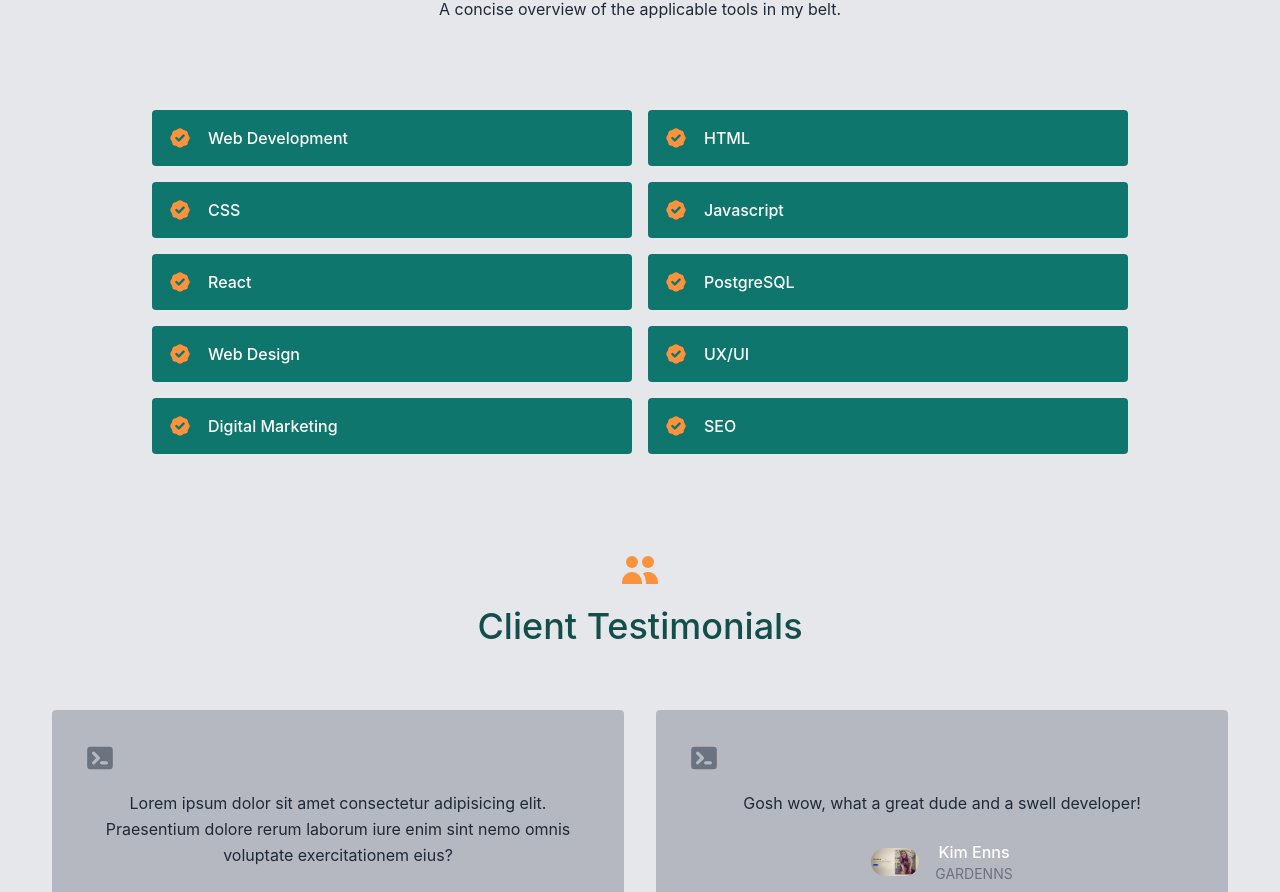
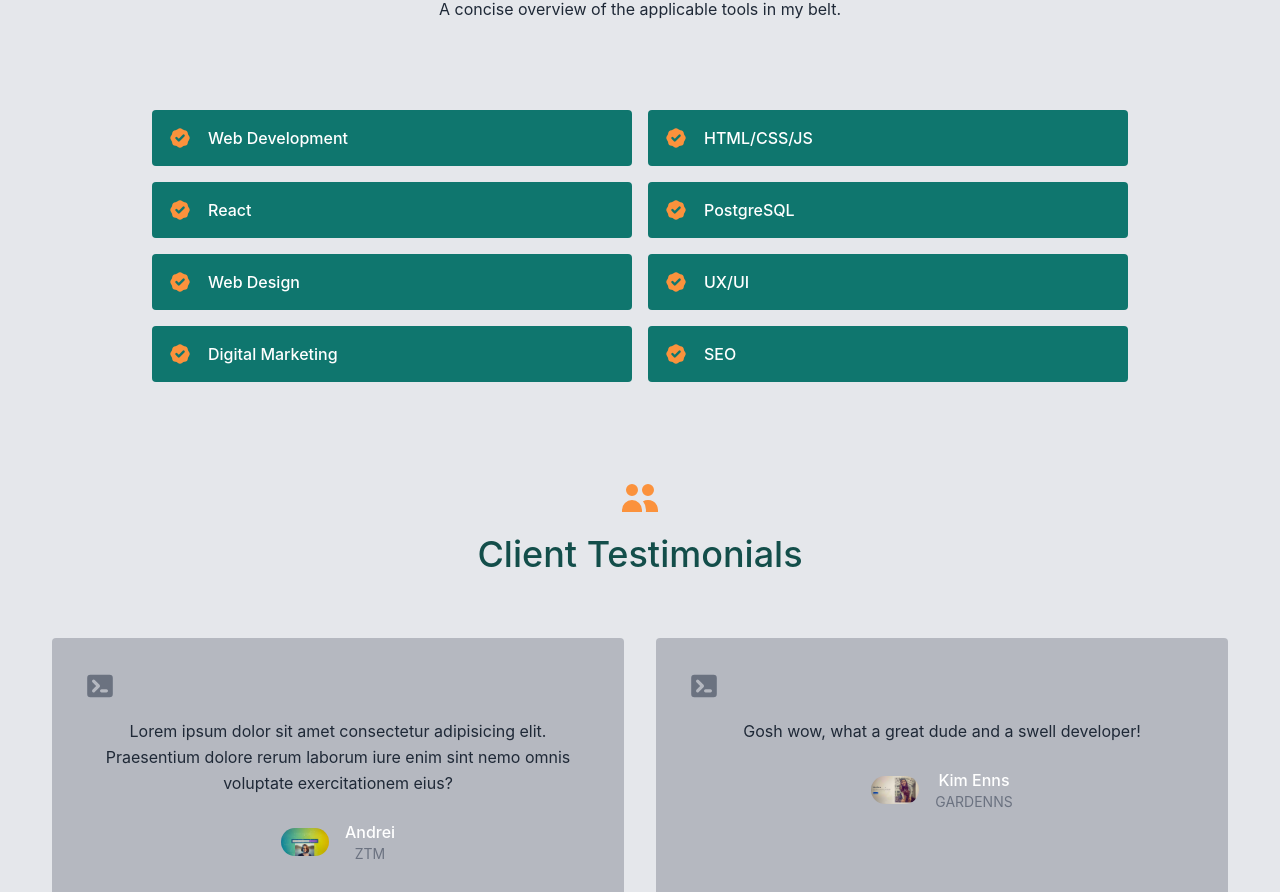
Before and after one commit to robalobadob/react-dev-portfolio, a React (Create React App) app: page / in a window 1280 px wide. Shown: the part 1558-2450 px from the top of the page. Built offline with nearby package versions, Linux system fonts and the light colour scheme.

Commit message:
data update

```diff
--- a/src/data.js
+++ b/src/data.js
@@ -14,7 +14,7 @@ export const projects = [
     },
     {
         title: "Artist Website",
-        subtitle: "HTML, CSS",
+        subtitle: "Bootstrap 5, SCSS",
         description:
           "A multipage Website for a band, built using Bootstrap and SCSS.",
         image: projectImage2,
@@ -40,9 +40,7 @@ export const projects = [
 
 export const skills = [
     "Web Development",
-    "HTML",
-    "CSS",
-    "Javascript",
+    "HTML/CSS/JS",
     "React",
     "PostgreSQL",
     "Web Design",
```
